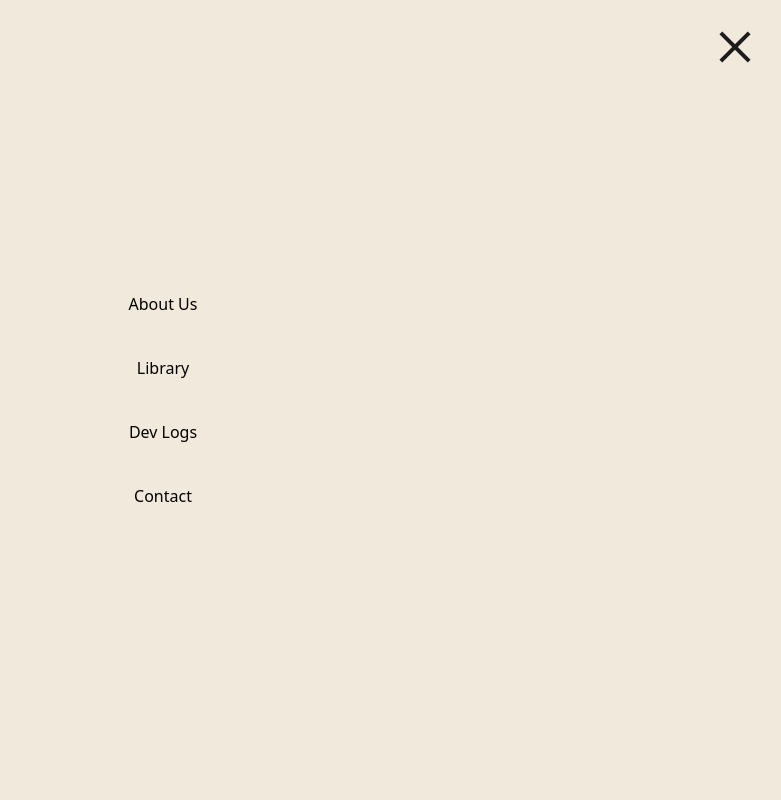
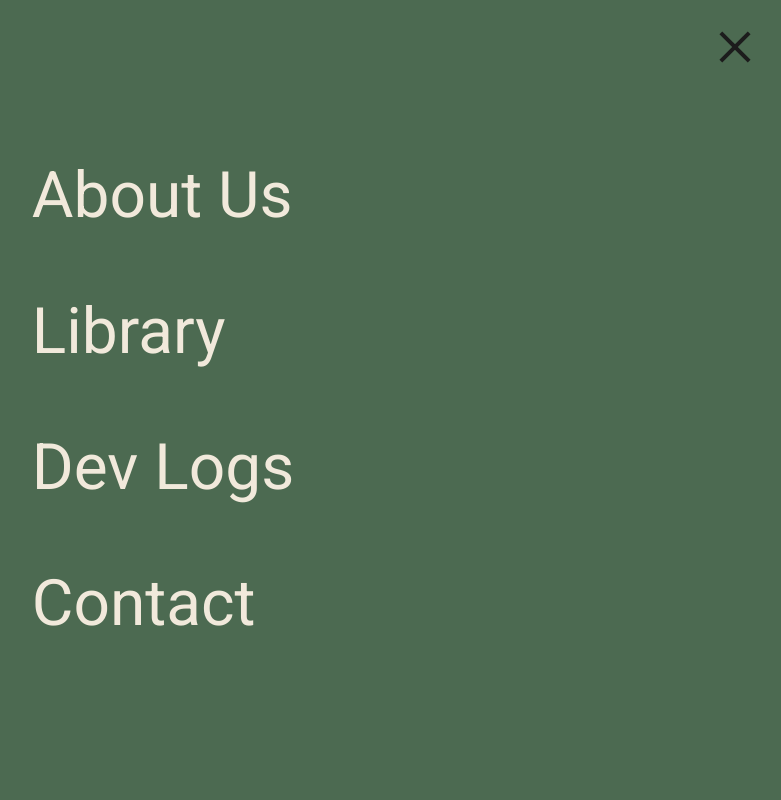
Before and after one commit to udK01/Mindmoss, a React (Vite) app in the folder mindmoss-site/: page / in a window 1280 px wide. Both pictures are taken after a click on the element 1212 px from the left and 47 px from the top of the page. Shown: the top 800 px of the page, without its empty margins (477-1258 px from the left). Built offline with nearby package versions, Linux system fonts and the light colour scheme; a web font is replaced by a local one.

Commit message:
Added menu animation

```diff
--- a/mindmoss-site/package.json
+++ b/mindmoss-site/package.json
@@ -10,6 +10,7 @@
     "preview": "vite preview"
   },
   "dependencies": {
+    "framer-motion": "^12.10.5",
     "react": "^19.0.0",
     "react-dom": "^19.0.0",
     "react-icons": "^5.5.0",
--- a/mindmoss-site/src/App.jsx
+++ b/mindmoss-site/src/App.jsx
@@ -1,4 +1,6 @@
 import { useEffect, useState } from "react";
+
+import { AnimatePresence } from "framer-motion";
 
 import Menu from "./components/Menu";
 import Header from "./components/Header";
@@ -19,7 +21,7 @@ function App() {
     <section>
       {/* <Header /> */}
       <Header isOpen={isOpen} setIsOpen={setIsOpen} />
-      {isOpen && <Menu />}
+      <AnimatePresence>{isOpen && <Menu />}</AnimatePresence>
       <Hero />
       <ExploreOurGames />
       {/* Background */}
--- a/mindmoss-site/src/components/Header.jsx
+++ b/mindmoss-site/src/components/Header.jsx
@@ -6,8 +6,10 @@ export default function Header({ isOpen, setIsOpen }) {
         onClick={() => setIsOpen(!isOpen)}
       >
         <span
-          className={`h-[4px] bg-dark_gray transition-all duration-300 group-hover:bg-grass ${
-            isOpen ? "rotate-45 translate-y-[13px]" : ""
+          className={`h-[4px] bg-dark_gray transition-all duration-300 ${
+            isOpen
+              ? "rotate-45 translate-y-[13px] group-hover:bg-beige"
+              : "group-hover:bg-grass"
           }`}
         />
         <span
@@ -16,8 +18,10 @@ export default function Header({ isOpen, setIsOpen }) {
           }`}
         />
         <span
-          className={`h-[4px] bg-dark_gray transition-all duration-300 group-hover:bg-grass ${
-            isOpen ? "-rotate-45 -translate-y-[13px]" : ""
+          className={`h-[4px] bg-dark_gray transition-all duration-300 ${
+            isOpen
+              ? "-rotate-45 -translate-y-[13px] group-hover:bg-beige"
+              : "group-hover:bg-grass"
           }`}
         />
       </div>
--- a/mindmoss-site/src/components/Menu.jsx
+++ b/mindmoss-site/src/components/Menu.jsx
@@ -1,10 +1,20 @@
+import { motion } from "framer-motion";
+
 export default function Menu() {
   return (
-    <div className="fixed inset-0 z-40 w-full h-full min-h-screen bg-beige flex flex-col items-center justify-center space-y-10">
-      <div>About Us</div>
-      <div>Library</div>
-      <div>Dev Logs</div>
-      <div>Contact</div>
-    </div>
+    <motion.div
+      initial={{ y: "100%" }}
+      animate={{ y: 0 }}
+      exit={{ y: "-100%" }}
+      transition={{ duration: 0.4, ease: "easeInOut" }}
+      className="fixed z-40 inset-0 bg-grass flex items-center justify-center font-roboto text-beige text-[64px]"
+    >
+      <div className="flex flex-col space-y-10">
+        <div>About Us</div>
+        <div>Library</div>
+        <div>Dev Logs</div>
+        <div>Contact</div>
+      </div>
+    </motion.div>
   );
 }
```
Also changed, not shown: 1 other file (tests, documents, lock files or other folders).
